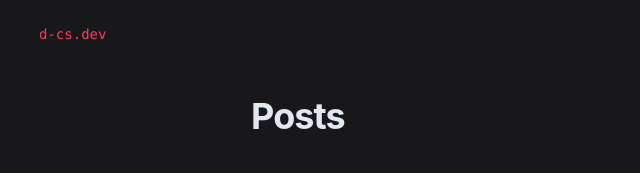
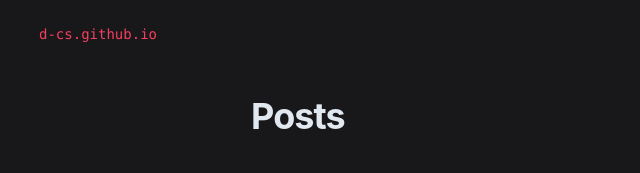
Before and after one commit to d-cs/d-cs.github.io, a Gatsby site: page / in a window 1280 px wide. Shown: the top 173 px of the page, 5-645 px from the left. Built offline with nearby package versions, Linux system fonts and the light colour scheme; Gatsby itself is replaced by a stand-in of ours.

Commit message:
Change domain

```diff
--- a/src/components/navbar.tsx
+++ b/src/components/navbar.tsx
@@ -20,12 +20,12 @@ const NavBar = () => (
                                 <Link to="/"
                                     className="block h-8 w-auto lg:hidden px-3 py-2 rounded-md text-sm font-medium text-rose-500 font-mono"
                                 >
-                                    d-cs.dev
+                                    d-cs.github.io
                                 </Link>
                                 <Link to="/"
                                     className="hidden h-8 w-auto lg:block px-3 py-2 rounded-md text-sm font-medium text-rose-500 font-mono"
                                 >
-                                    d-cs.dev
+                                    d-cs.github.io
                                 </Link>
                             </div>
                         </div>
--- a/src/pages/404.tsx
+++ b/src/pages/404.tsx
@@ -17,7 +17,7 @@ const NotFoundPage = () => {
               <div
                 className="h-8 w-auto block px-3 py-2 rounded-md text-2xl font-medium text-slate-200 font-mono"
               >
-                d-cs.dev
+                d-cs.github.io
               </div>
             </Link>
           </div>
```
